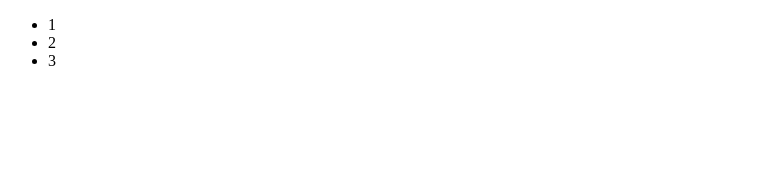
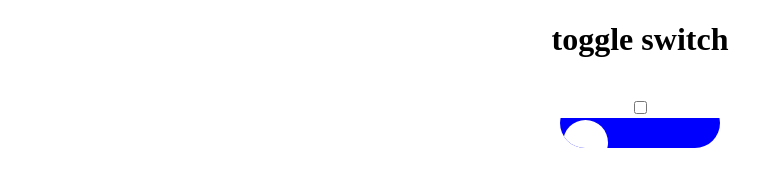
Before and after one commit to Dimaster0502/FirstWork, a plain HTML site: page index.html in a window 1280 px wide. Shown: the whole page, without its empty margins (0-759 px from the left). Drawn offline with Linux system fonts and the light colour scheme.

Commit message:
Add index.html

```diff
--- a/index.html
+++ b/index.html
@@ -5,12 +5,53 @@
     <meta http-equiv="X-UA-Compatible" content="IE=edge">
     <meta name="viewport" content="width=device-width, initial-scale=1.0">
     <title>Document</title>
+    <style>
+        body {
+            min-height: 100vh;
+            text-align: center;
+        }
+        .checklabel {
+            width: 160px;
+            height: 50px;
+            border-radius: 50px;
+            display: block;
+            margin: 0 auto;
+            position: relative;
+            border-radius: 50px;
+            overflow: hidden;
+        }
+        .checklabel.checkbox {
+            display: none;
+        }
+        .slider {
+            width: 100%;
+            height: 100%;
+            position: absolute;
+            background-color: blue;
+            cursor: pointer;
+        }
+        .slider::after{
+            content: "";
+            width: 45px;
+            height: 45px;
+            position: absolute;
+            top: 2px;
+            left: 3px;
+            background-color: #fff;
+            border-radius: 50%;
+            transition: .5s ease;
+        }
+        .checkbox:checked ~ .slider::after {
+            left: 110px;
+        }
+    </style>
 </head>
 <body>
-    <ul>
-        <li>1</li>
-        <li>2</li>
-        <li>3</li>
-    </ul>
+    <h1>toggle switch</h1>
+    <br>
+    <label class="checklabel">
+        <input type="checkbox" class="checkbox">
+        <div class="slider"></div>
+    </label>
 </body>
 </html>
```
